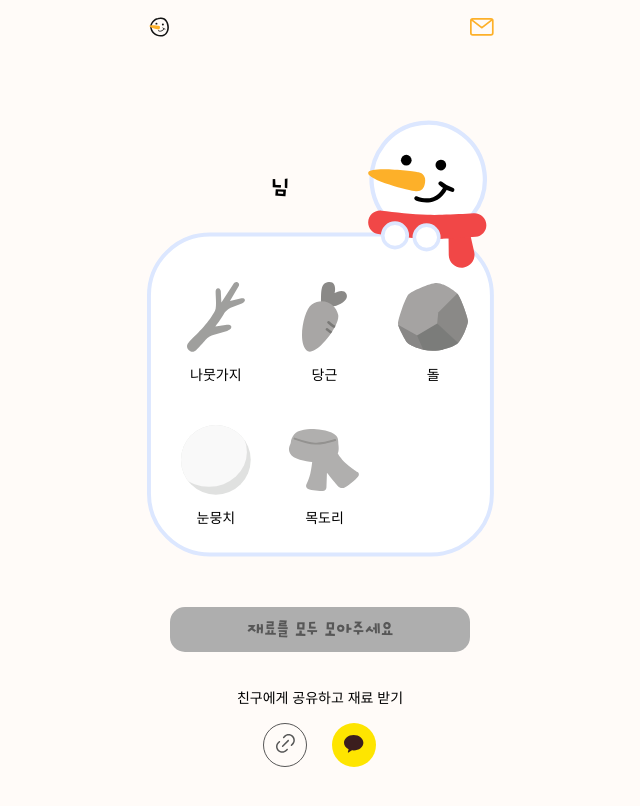
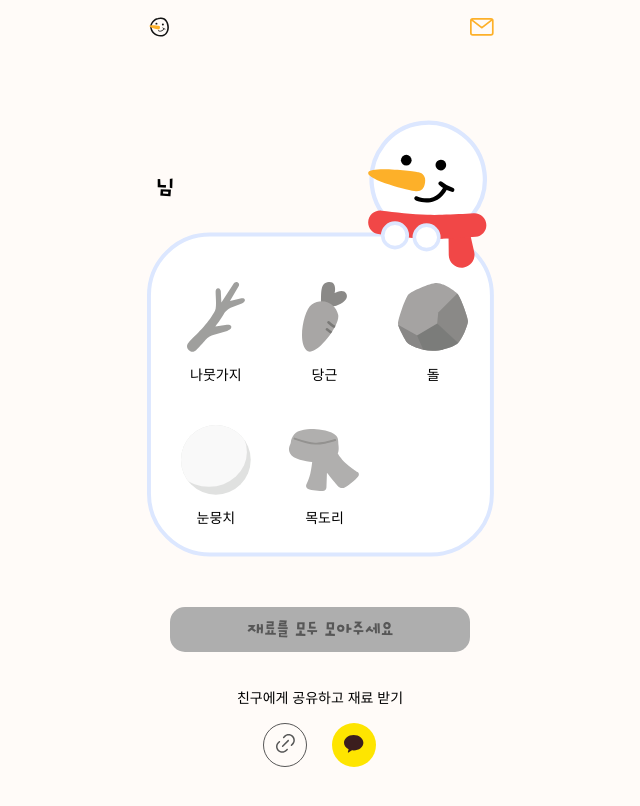
Before and after one commit to Ureca3rd-FE/moong-FE, a React (Vite) app: page / in a window 1280 px wide. Shown: the top 806 px of the page, without its empty margins (320-960 px from the left). Built offline with nearby package versions, Linux system fonts and the light colour scheme; no server answers; a web font is replaced by a local one.

Commit message:
[feat] 홈 스타일 수정

```diff
--- a/src/style/home.scss
+++ b/src/style/home.scss
@@ -44,7 +44,7 @@
   &__user-section {
     position: absolute;
     top: 91px;
-    margin-left: -80px;
+    left: 10px;
     display: flex;
     align-items: center;
     justify-content: flex-start;
@@ -177,7 +177,6 @@
     grid-template-columns: repeat(3, 1fr);
     grid-template-rows: repeat(2, 1fr);
     gap: 21px 30px;
-
   }
 
   &__ingredient-item {
--- a/tsconfig.node.json
+++ b/tsconfig.node.json
@@ -23,5 +23,5 @@
 
     "composite": true
   },
-  "include": ["vite.config.ts"]
+  "include": []
 }
```
Also changed, not shown: vite.config.js (indentation only).
